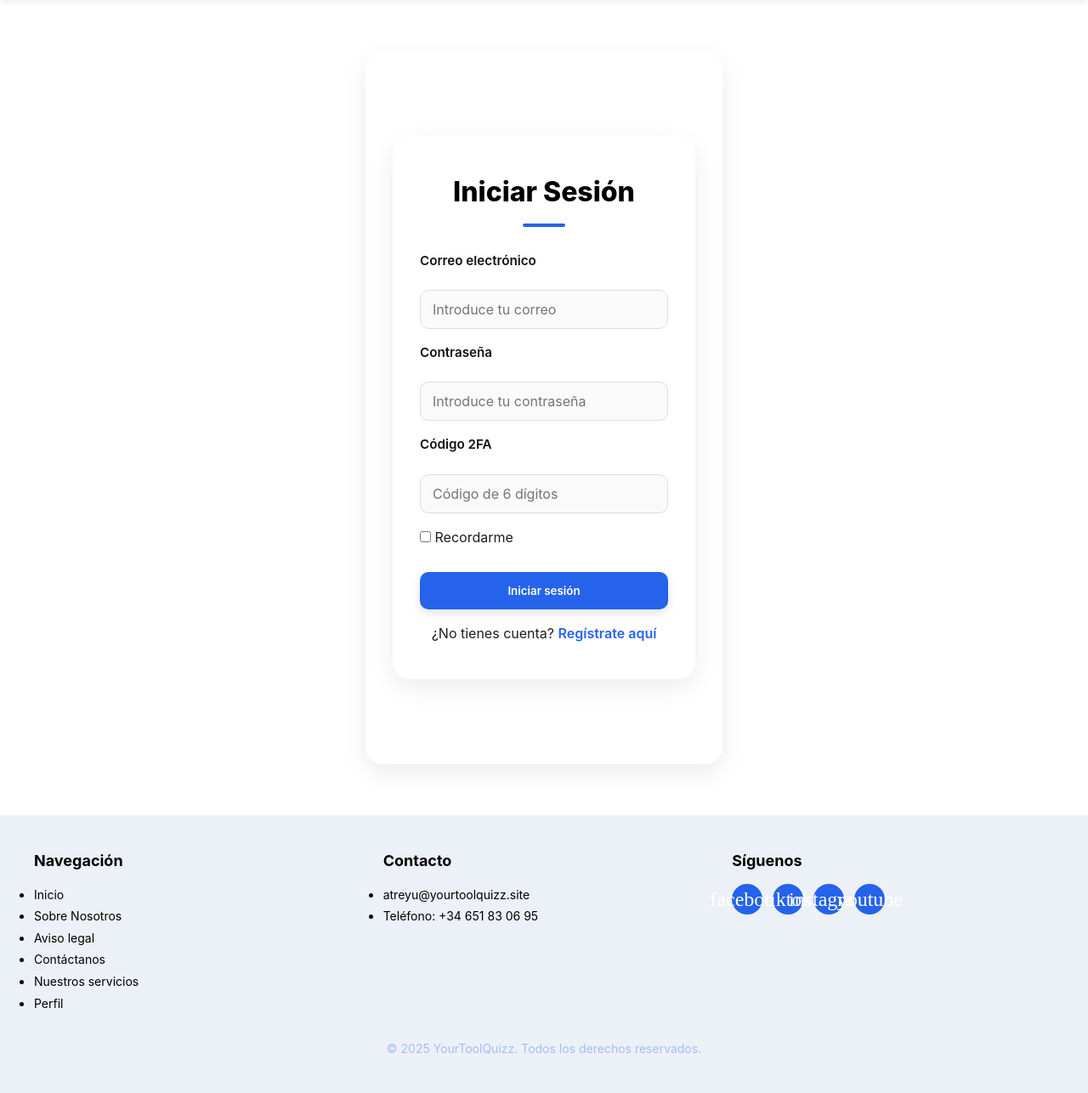
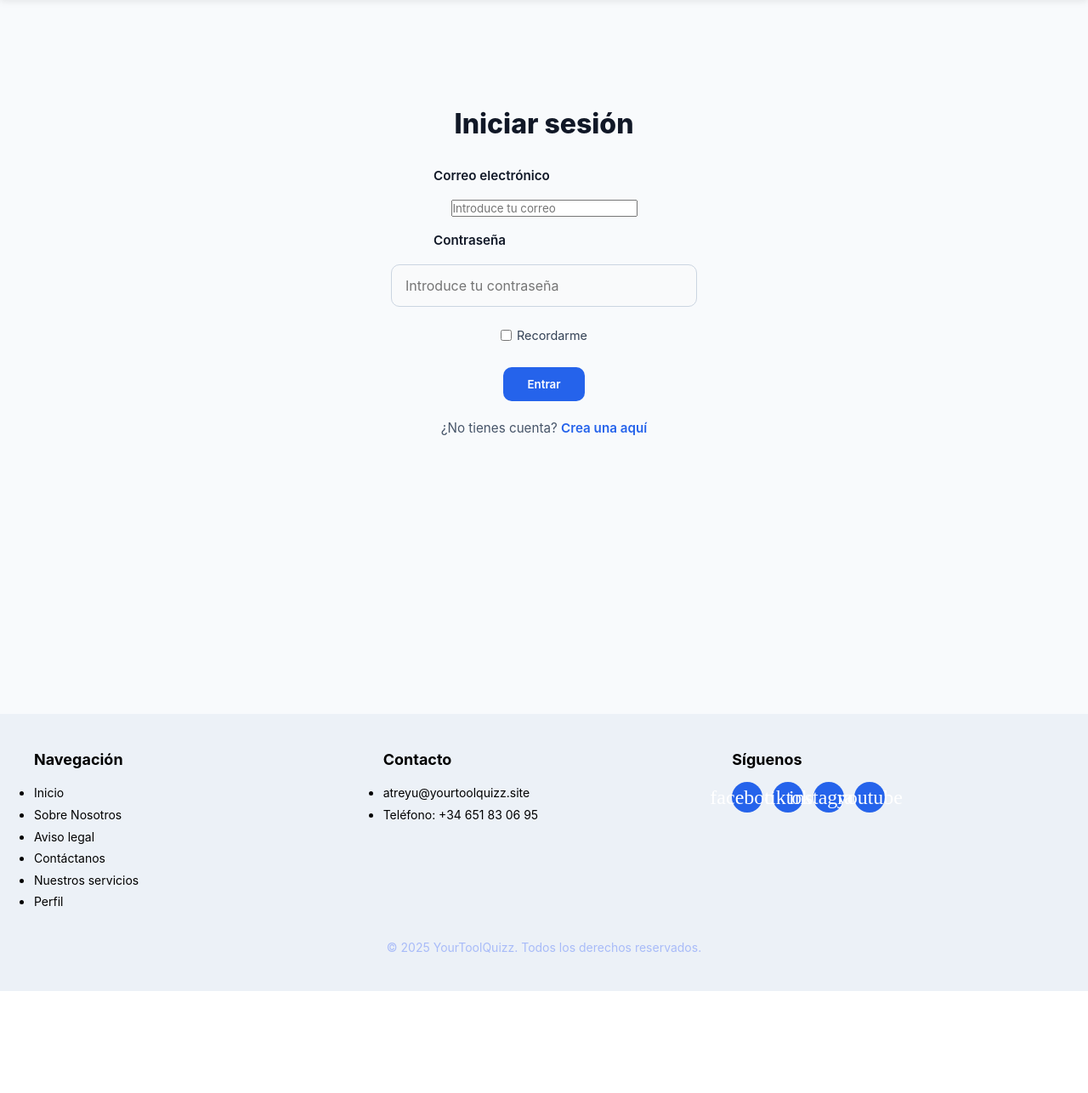
Before and after one commit to AtreyuLLevat/YourTOOlQuizz, a Flask app: page /login in a window 1280 px wide. Shown: the part 80-1366 px from the top of the page at 85% size. After the commit the page ends 1246 px from the top, so only its background shows below. Run offline with Flask 3, Linux system fonts and the light colour scheme.

Commit message:
Add files via upload

```diff
--- a/app.py
+++ b/app.py
@@ -21,7 +21,8 @@ from forms import ChangePasswordForm
 from supabase.lib.client_options import ClientOptions
 from datetime import datetime, timedelta
 from account_routes import account_bp
-
+from itsdangerous import URLSafeTimedSerializer, SignatureExpired, BadSignature
+from flask import render_template_string
 
 
 
@@ -259,7 +260,7 @@ def create_app():
             'logo.png', mimetype='image/png'
         )
 
-
+    serializer = URLSafeTimedSerializer(app.secret_key)
 # -----------------------------
 
     # RUTAS
@@ -435,44 +436,124 @@ def create_app():
     # -----------------------------
     # RUTAS DE USUARIOS (LOGIN)
     # -----------------------------
-    @app.route("/register", methods=["GET", "POST"])
-    def register():
+    @app.route('/register_email', methods=["GET", "POST"])
+    def register_email():
         if current_user.is_authenticated:
             return redirect(url_for("dashboard"))
 
-        form = RegisterForm()
-        if form.validate_on_submit():
-            hashed_pw = generate_password_hash(form.password.data)
-            otp_secret = pyotp.random_base32()
-            new_user = User(email=form.email.data, password=hashed_pw, otp_secret=otp_secret)
+        if request.method == "POST":
+            email = request.form.get("email")
+
+            # Comprobamos si ya existe
+            existing_user = User.query.filter_by(email=email).first()
+            if existing_user:
+                flash("Este correo ya está registrado. Inicia sesión.", "info")
+                return redirect(url_for("login"))
+
+            # Generamos token y enlace de verificación
+            token = serializer.dumps(email, salt="email-verify")
+            verify_url = url_for("verify_email_step", token=token, _external=True)
+
+            # Email HTML profesional
+            html_body = render_template_string("""
+            <div style="font-family: Arial, sans-serif; background: #f9fafb; padding: 30px;">
+              <div style="max-width: 480px; margin: auto; background: #ffffff; border-radius: 12px; padding: 30px; box-shadow: 0 4px 12px rgba(0,0,0,0.08);">
+                <div style="text-align:center; margin-bottom: 25px;">
+                  <img src="https://yourtoolquizz.site/static/Imagenes/logo.png" alt="YourToolQuizz" style="width: 100px; height:auto;" />
+                </div>
+                <h2 style="color:#111827; text-align:center;">Confirma tu correo</h2>
+                <p style="color:#374151; font-size:15px;">Gracias por registrarte en <strong>YourToolQuizz</strong>. Haz clic en el botón de abajo para confirmar tu dirección de correo y continuar con la creación de tu cuenta.</p>
+                <div style="text-align:center; margin:30px 0;">
+                  <a href="{{ verify_url }}" style="background:#2563eb; color:#fff; padding:12px 24px; border-radius:8px; text-decoration:none; font-weight:600;">Verificar correo</a>
+                </div>
+                <p style="font-size:13px; color:#6b7280;">Si el botón no funciona, copia y pega este enlace en tu navegador:</p>
+                <p style="font-size:13px; color:#2563eb;">{{ verify_url }}</p>
+                <hr style="margin:25px 0; border:none; border-top:1px solid #e5e7eb;">
+                <p style="font-size:12px; color:#9ca3af; text-align:center;">© {{ now.year }} YourToolQuizz. Todos los derechos reservados.</p>
+              </div>
+            </div>
+            """, verify_url=verify_url, now=datetime.utcnow())
+
+            # Envío de correo
+            try:
+                msg = Message("Confirma tu correo en YourToolQuizz", recipients=[email])
+                msg.html = html_body
+                mail.send(msg)
+                flash("Te hemos enviado un correo para verificar tu cuenta.", "success")
+            except Exception as e:
+                current_app.logger.exception("Error enviando correo de verificación")
+                flash("No se pudo enviar el correo de verificación. Intenta más tarde.", "error")
+
+            return redirect(url_for("login"))
+
+        return render_template("register_email.html")
+
+    # Paso 2 – Usuario hace clic en el enlace del correo
+    @app.route("/verify_email/<token>")
+    def verify_email_step(token):
+        try:
+            email = serializer.loads(token, salt="email-verify", max_age=3600)
+        except SignatureExpired:
+            flash("El enlace ha expirado. Vuelve a registrarte.", "error")
+            return redirect(url_for("register_email"))
+        except BadSignature:
+            flash("Enlace inválido.", "error")
+            return redirect(url_for("register_email"))
+
+        # Redirigir al paso de crear contraseña
+        return redirect(url_for("set_password", token=token))
+
+    # Paso 3 – Crear contraseña y finalizar registro
+    @app.route("/set_password/<token>", methods=["GET", "POST"])
+    def set_password(token):
+        try:
+            email = serializer.loads(token, salt="email-verify", max_age=3600)
+        except (SignatureExpired, BadSignature):
+            flash("El enlace no es válido o ha expirado.", "error")
+            return redirect(url_for("register_email"))
+
+        if request.method == "POST":
+            password = request.form.get("password")
+            confirm = request.form.get("confirm")
+
+            if not password or password != confirm:
+                flash("Las contraseñas no coinciden.", "error")
+                return redirect(url_for("set_password", token=token))
+
+            hashed_pw = generate_password_hash(password)
+
+            # Crear usuario verificado directamente
+            new_user = User(email=email, password=hashed_pw, is_verified=True)
             db.session.add(new_user)
             db.session.commit()
 
-            # Crear QR (otpauth://...)
-            totp = pyotp.TOTP(otp_secret)
-            otp_uri = totp.provisioning_uri(name=form.email.data, issuer_name="YourToolQuizz")
-            qr_img = qrcode.make(otp_uri)
-            img_bytes = io.BytesIO()
-            qr_img.save(img_bytes, format='PNG')
-            qr_b64 = base64.b64encode(img_bytes.getvalue()).decode("utf-8")
+            login_user(new_user)
+            flash("Cuenta creada con éxito. ¡Bienvenido!", "success")
+            return redirect(url_for("dashboard"))
 
-            # Intentar enviar email (pero no fallar si no se puede)
-            try:
-                msg = Message("Configura tu 2FA en YourToolQuizz", recipients=[form.email.data])
-                msg.body = f"Hola, añade esta clave en tu app TOTP: {otp_secret}\nO escanea el QR adjunto."
-                # adjunto
-                img_bytes.seek(0)
-                msg.attach("2fa_qr.png", "image/png", img_bytes.read())
-                mail.send(msg)
-                flash("Registro exitoso. Te enviamos el QR por email.", "success")
-            except Exception as e:
-                current_app.logger.exception("Fallo enviando email 2FA")
-                flash("Registro exitoso. No pudimos enviar el email: configura tu 2FA con el QR mostrado abajo.", "error")
+        return render_template("set_password.html")
+    # Nueva ruta: verificar el correo
+    @app.route("/verify/<token>")
+    def verify_email(token):
+        s = URLSafeTimedSerializer(app.secret_key)
+        try:
+            email = s.loads(token, salt='email-confirm', max_age=3600)  # 1 hora de validez
+        except SignatureExpired:
+            flash("El enlace de verificación ha expirado. Regístrate nuevamente.", "error")
+            return redirect(url_for("register"))
+        except BadSignature:
+            flash("Enlace de verificación inválido.", "error")
+            return redirect(url_for("register"))
 
-            # Mostrar en la misma página (una sola vez) el QR y la clave
-            return render_template("register.html", form=RegisterForm(), qr_png=qr_b64, otp_secret=otp_secret)
+        user = User.query.filter_by(email=email).first_or_404()
+        if user.is_verified:
+            flash("Tu cuenta ya está verificada. Puedes iniciar sesión.", "info")
+        else:
+            user.is_verified = True
+            db.session.commit()
+            flash("Tu correo ha sido verificado correctamente. Ya puedes iniciar sesión.", "success")
 
-        return render_template("register.html", form=form)
+        return redirect(url_for("login"))
 
     @app.route("/login", methods=["GET", "POST"])
     def login():
--- a/forms.py
+++ b/forms.py
@@ -3,6 +3,7 @@ from wtforms import StringField, PasswordField, SubmitField, TextAreaField, Bool
 from wtforms.validators import DataRequired, Email, EqualTo, Length, ValidationError, Regexp
 from models import User
 
+# (1) Mantenerlo, por si lo usas más adelante (no se usará en el flujo actual)
 class RegisterForm(FlaskForm):
     email = StringField("Correo electrónico", validators=[DataRequired(), Email(), Length(max=150)])
     password = PasswordField("Contraseña", validators=[
@@ -10,7 +11,7 @@ class RegisterForm(FlaskForm):
         Length(min=8, max=150),
         Regexp(
             regex=r"^(?=.*[A-Z])(?=.*[a-z])(?=.*\d)(?=.*[@$!%*?&¿¡/|~=]).+$",
-            message="Debe tener mayúscula, minúscula, número y símbolo:@$!%*?&¿¡/|~="
+            message="Debe tener mayúscula, minúscula, número y símbolo: @$!%*?&¿¡/|~="
         )
     ])
     confirm_password = PasswordField("Confirmar Contraseña", validators=[DataRequired(), EqualTo('password')])
@@ -20,6 +21,43 @@ class RegisterForm(FlaskForm):
         user = User.query.filter_by(email=email.data).first()
         if user:
             raise ValidationError('Email ya registrado')
+
+# (2) Login simplificado: eliminamos OTP, ya que el 2FA por QR fue reemplazado
+class LoginForm(FlaskForm):
+    email = StringField("Correo electrónico", validators=[DataRequired(), Email(), Length(max=150)])
+    password = PasswordField("Contraseña", validators=[DataRequired()])
+    remember_me = BooleanField("Recordarme")
+    submit = SubmitField("Iniciar sesión")
+
+# (3) Contacto (sin cambios)
+class ContactForm(FlaskForm):
+    nombre = StringField('Nombre', validators=[DataRequired()])
+    correo = StringField('Email', validators=[Email(), DataRequired()])
+    mensaje = TextAreaField('Mensaje', validators=[DataRequired(), Length(min=10)])
+    submit = SubmitField("Enviar")
+
+# (4) Cambio de contraseña (sin cambios)
+class ChangePasswordForm(FlaskForm):
+    current_password = PasswordField('Contraseña actual', validators=[DataRequired()])
+    new_password = PasswordField(
+        'Nueva contraseña',
+        validators=[
+            DataRequired(),
+            Length(min=8, message='Debe tener al menos 8 caracteres'),
+            Regexp(
+                r'^(?=.*[a-z])(?=.*[A-Z])(?=.*\d)(?=.*[@$!%*?&¿¡?_\'-])',
+                message='Debe incluir mayúscula, minúscula, número y símbolo'
+            )
+        ]
+    )
+    confirm_password = PasswordField(
+        'Confirmar nueva contraseña',
+        validators=[
+            DataRequired(),
+            EqualTo('new_password', message='Las contraseñas no coinciden')
+        ]
+    )
+    submit = SubmitField('Actualizar contraseña')
 
 class LoginForm(FlaskForm):
     email = StringField("Correo electrónico", validators=[DataRequired(), Email(), Length(max=150)])
--- a/templates/login.html
+++ b/templates/login.html
@@ -1,163 +1,141 @@
 {% extends "base.html" %}
-
-{% block title %}Inicia sesion | YourToolQuizz{% endblock %}
+{% block title %}Iniciar sesión | YourToolQuizz{% endblock %}
 
 {% block extra_css %}
 <style>
-/* ------------------ LOGIN FORM ------------------ */
+body {
+  background: #f8fafc;
+  font-family: 'Inter', sans-serif;
+  color: #1e293b;
+}
+
 main {
-  max-width: 420px;
-  margin: 60px auto;
-  padding: 40px 32px;
-  background: #fff;
-  border-radius: 20px;
-  box-shadow: 0 10px 28px rgba(0,0,0,0.08);
-  flex: 1;
+  max-width: 460px;
+  margin: 120px auto;
+  text-align: center;
 }
 
 h2 {
-  text-align: center;
   font-size: 2rem;
   font-weight: 800;
-  margin-bottom: 28px;
-  color: #000;
-  position: relative;
-}
-h2::after {
-  content: "";
-  display: block;
-  width: 50px;
-  height: 4px;
-  background: #2563eb;
-  margin: 12px auto 0;
-  border-radius: 2px;
+  margin-bottom: 24px;
+  color: #111827;
 }
 
-/* FORM */
 form {
   display: flex;
   flex-direction: column;
+  align-items: center;
   gap: 16px;
 }
-label {
-  font-weight: 600;
-  margin-bottom: 6px;
-  font-size: 0.95rem;
-  color: #111;
-}
-input[type="text"],
+
 input[type="email"],
 input[type="password"] {
-  padding: 12px 14px;
+  width: 100%;
+  max-width: 360px;
+  padding: 14px 16px;
   border-radius: 10px;
-  border: 1.5px solid #ddd;
+  border: 1.5px solid #cbd5e1;
   font-size: 1rem;
-  background: #fafafa;
+  background: #f9fafb;
   transition: all 0.3s ease;
 }
+
 input:focus {
   border-color: #2563eb;
+  box-shadow: 0 0 0 3px rgba(37,99,235,0.15);
   outline: none;
-  background: #fff;
-  box-shadow: 0 0 0 3px rgba(37,99,235,0.12);
 }
 
-/* SUBMIT BUTTON */
-button[type="submit"], .quiz-btn {
-  padding: 14px 20px;
+button[type="submit"] {
+  padding: 12px 28px;
   border-radius: 10px;
-  background: #2563eb;
+  background-color: #2563eb;
   color: #fff;
   font-weight: 600;
   border: none;
   cursor: pointer;
   transition: all 0.3s ease;
-  margin-top: 12px;
-  box-shadow: 0 4px 12px rgba(0,0,0,0.12);
-}
-button[type="submit"]:hover, .quiz-btn:hover {
-  background: #d97706;
-  transform: translateY(-2px);
-  box-shadow: 0 6px 16px rgba(0,0,0,0.15);
+  margin-top: 10px;
 }
 
-/* FLASH MESSAGES */
-.flash-message {
-  margin-top: 12px;
-  padding: 12px 16px;
-  border-radius: 8px;
-  font-size: 0.95rem;
-  font-weight: 500;
-}
-.flash-message.success {
-  background-color: #e8f5e9;
-  color: #2e7d32;
-  border-left: 4px solid #2e7d32;
-}
-.flash-message.error {
-  background-color: #fdecea;
-  color: #c62828;
-  border-left: 4px solid #c62828;
+button[type="submit"]:hover {
+  background-color: #d97706;
+  transform: translateY(-2px);
 }
 
-/* GOOGLE BUTTON */
-.google-btn {
+label {
+  align-self: flex-start;
+  margin-left: 50px;
+  font-weight: 600;
+  color: #111827;
+  font-size: 0.95rem;
+}
+
+.remember-me {
   display: flex;
   align-items: center;
-  justify-content: center;
-  gap: 8px;
-  background: #fff;
-  border: 1.5px solid #ddd;
-  border-radius: 10px;
-  padding: 12px 14px;
-  font-weight: 600;
-  cursor: pointer;
-  transition: all 0.3s ease;
-  margin-top: 12px;
-  box-shadow: 0 2px 6px rgba(0,0,0,0.05);
+  gap: 6px;
+  font-size: 0.9rem;
+  color: #334155;
+  margin-top: 6px;
 }
-.google-btn:hover {
-  background: #f9f9f9;
-  transform: translateY(-1px);
+
+/* Flash messages */
+.flash-message {
+  margin-top: 18px;
+  font-size: 0.95rem;
+  border-left: 4px solid;
+  padding: 10px 14px;
+  border-radius: 6px;
+  text-align: left;
 }
-.google-logo { width: 18px; height: 18px; }
 
-/* LINK REGISTRO */
+.flash-message.success { background: #e8f5e9; color: #2e7d32; border-color: #2e7d32; }
+.flash-message.error { background: #fdecea; color: #c62828; border-color: #c62828; }
+
+/* Link inferior */
+p {
+  margin-top: 20px;
+  font-size: 0.95rem;
+  color: #475569;
+}
 p a {
   color: #2563eb;
   font-weight: 600;
   text-decoration: none;
-  transition: color 0.3s;
+  transition: color 0.3s ease;
 }
 p a:hover {
   color: #d97706;
 }
-
-
 </style>
 {% endblock %}
+
 {% block content %}
 <main>
-    <h2>Iniciar Sesión</h2>
+  <h2>Iniciar sesión</h2>
 
   <form method="POST" novalidate>
     {{ form.hidden_tag() }}
 
     <label>{{ form.email.label }}</label>
     {{ form.email(class="form-input", placeholder="Introduce tu correo") }}
-      {% for error in form.email.errors %}<span class="error">{{ error }}</span>{% endfor %}
+    {% for error in form.email.errors %}
+      <div class="flash-message error">{{ error }}</div>
+    {% endfor %}
 
     <label>{{ form.password.label }}</label>
     {{ form.password(class="form-input", placeholder="Introduce tu contraseña") }}
-      {% for error in form.password.errors %}<span class="error">{{ error }}</span>{% endfor %}
+    {% for error in form.password.errors %}
+      <div class="flash-message error">{{ error }}</div>
+    {% endfor %}
 
-      <label>{{ form.otp_code.label }}</label>
-      {{ form.otp_code(class="form-input", placeholder="Código de 6 dígitos") }}
-      {% for e in form.otp_code.errors %}<span class="error">{{ e }}</span>{% endfor %}
+    <div class="remember-me">
+      {{ form.remember_me() }} <span>Recordarme</span>
+    </div>
 
-      <div>{{ form.remember_me() }} Recordarme</div>
-
-      {{ form.submit(class="quiz-btn") }}
+    <button type="submit">Entrar</button>
   </form>
 
   {% with messages = get_flashed_messages(with_categories=true) %}
@@ -168,10 +146,8 @@ p a:hover {
     {% endif %}
   {% endwith %}
 
-<p style="margin-top:16px; text-align:center;">
-  ¿No tienes cuenta?
-  <a href="{{ url_for('register') }}">Regístrate aquí</a>
+  <p>¿No tienes cuenta?
+    <a href="{{ url_for('register_email') }}">Crea una aquí</a>
   </p>
-
 </main>
 {% endblock %}
```
Also changed, not shown: templates/register_email.html (added, +99 -0 lines), templates/set_password.html (added, +100 -0 lines). Lines whose indentation alone changed are shown as unchanged.
